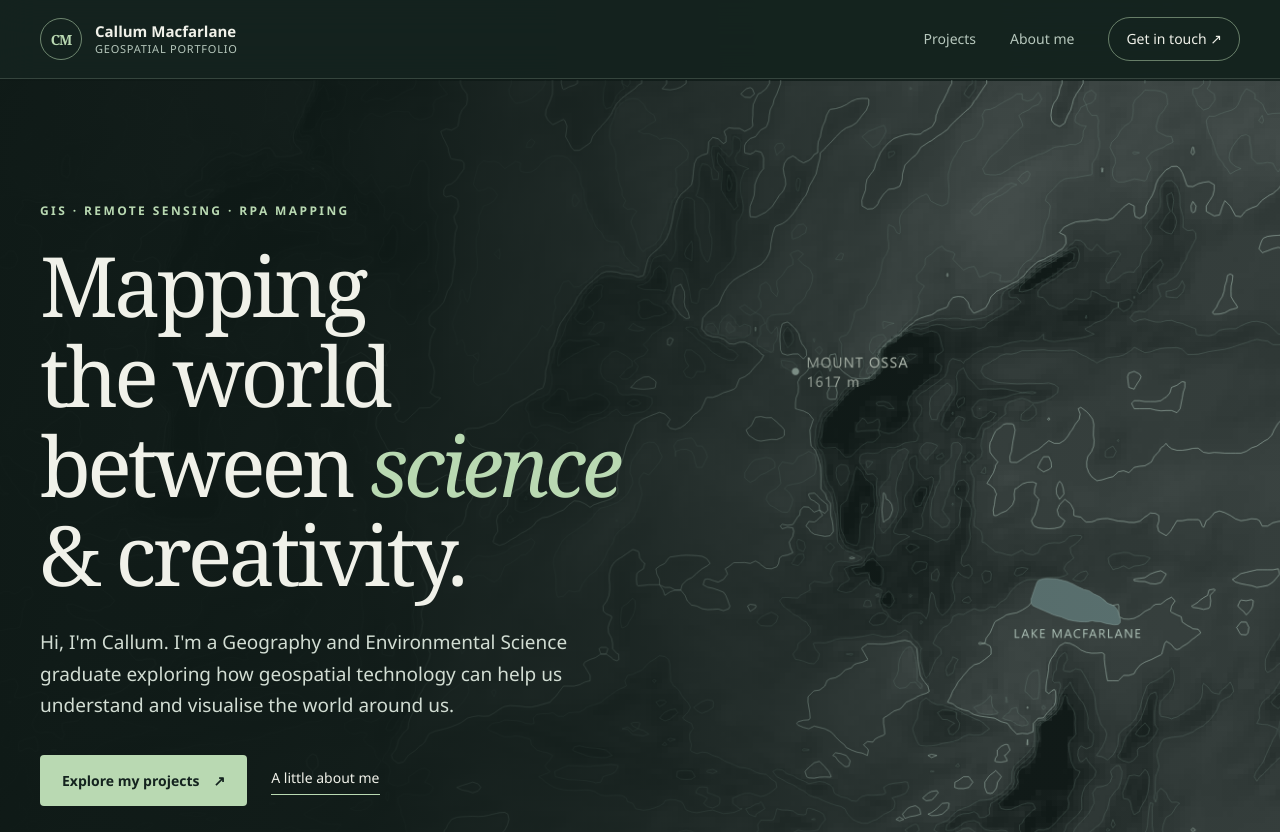
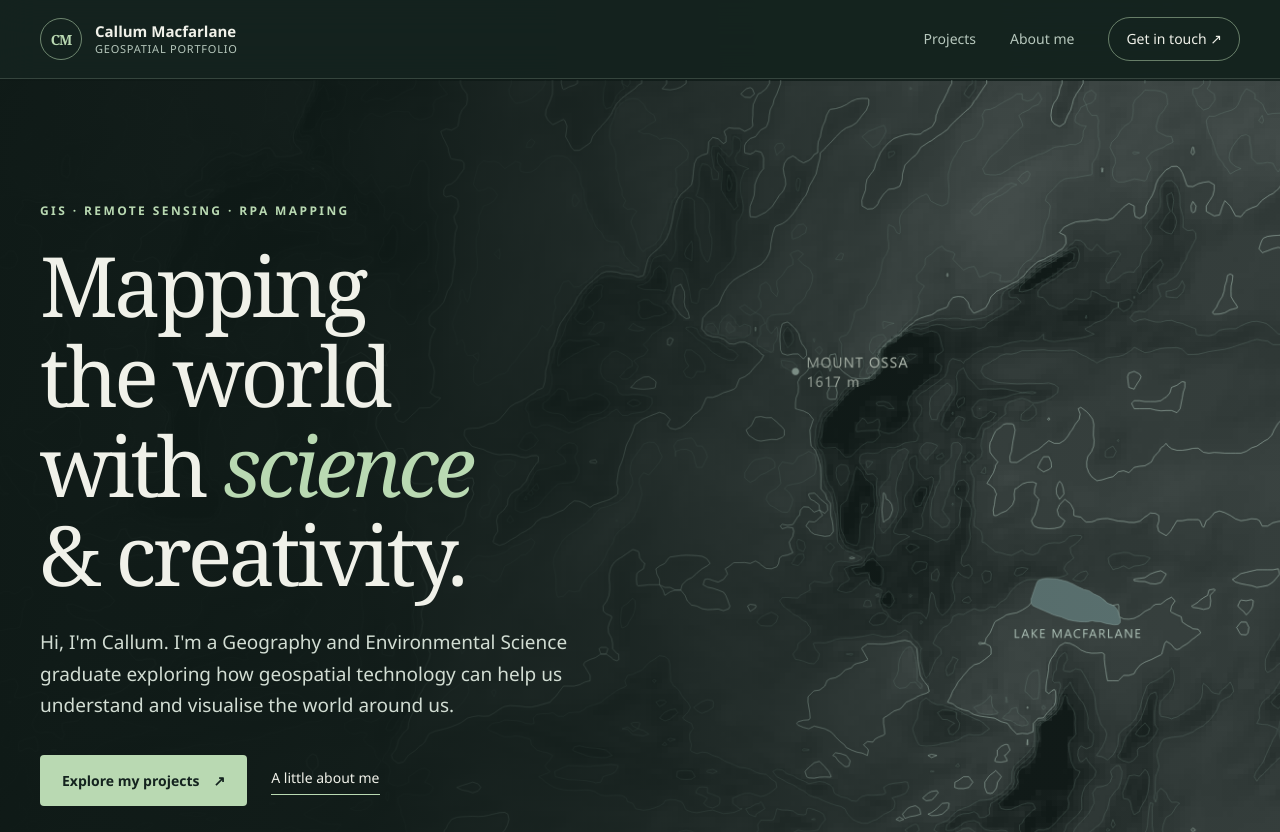
Before and after one commit to calmacfarlane/callummacfarlane, a plain HTML site: page redesign.html in a window 1280 px wide. Shown: the top 832 px of the page. Drawn offline with Linux system fonts and the light colour scheme.

Commit message:
Update redesign.html

```diff
--- a/redesign.html
+++ b/redesign.html
@@ -169,7 +169,7 @@
       <div class="shell hero-grid">
         <div class="reveal">
           <p class="eyebrow">GIS · Remote sensing · RPA mapping</p>
-          <h1>Mapping the world between <em>science</em> &amp; creativity.</h1>
+          <h1>Mapping the world with <em>science</em> &amp; creativity.</h1>
           <p class="hero-lead">Hi, I'm Callum. I'm a Geography and Environmental Science graduate exploring how geospatial technology can help us understand and visualise the world around us.</p>
           <div class="actions">
             <a class="button" href="#work">Explore my projects <span aria-hidden="true">↗</span></a>
```
